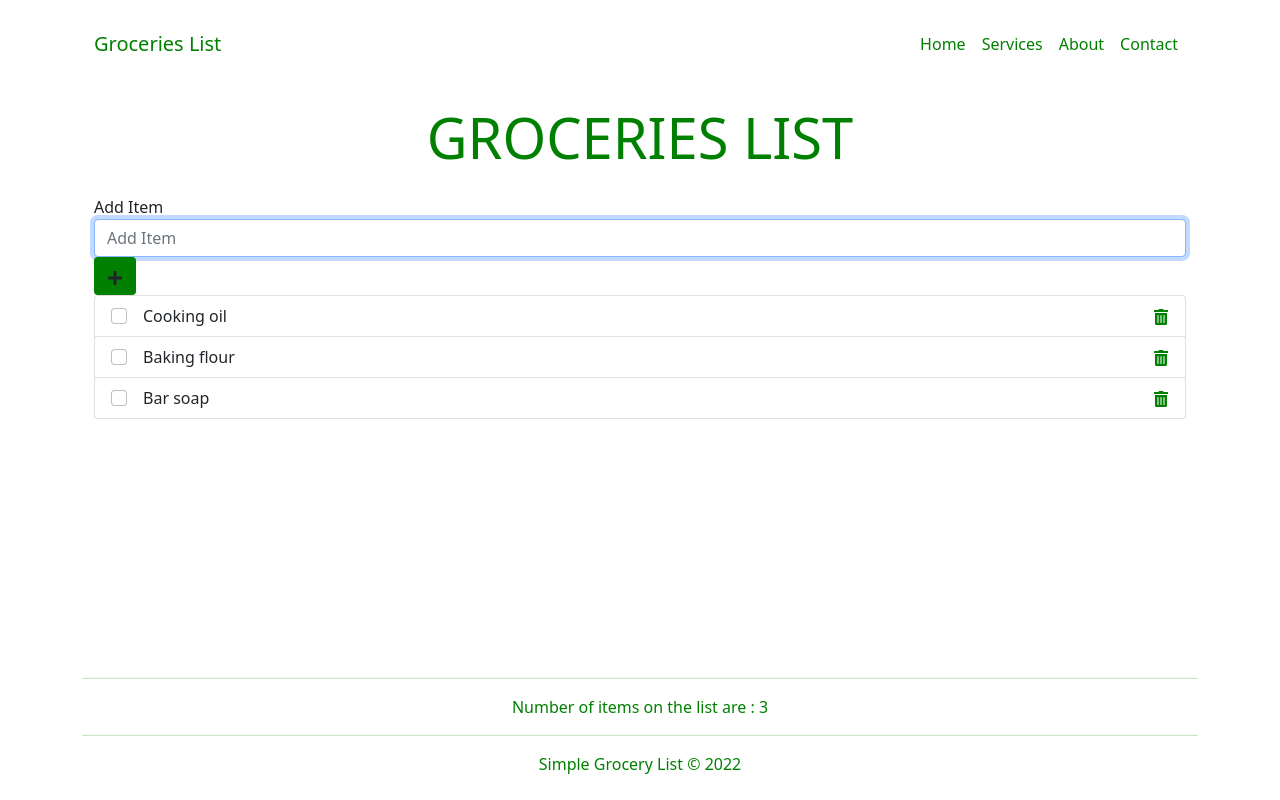
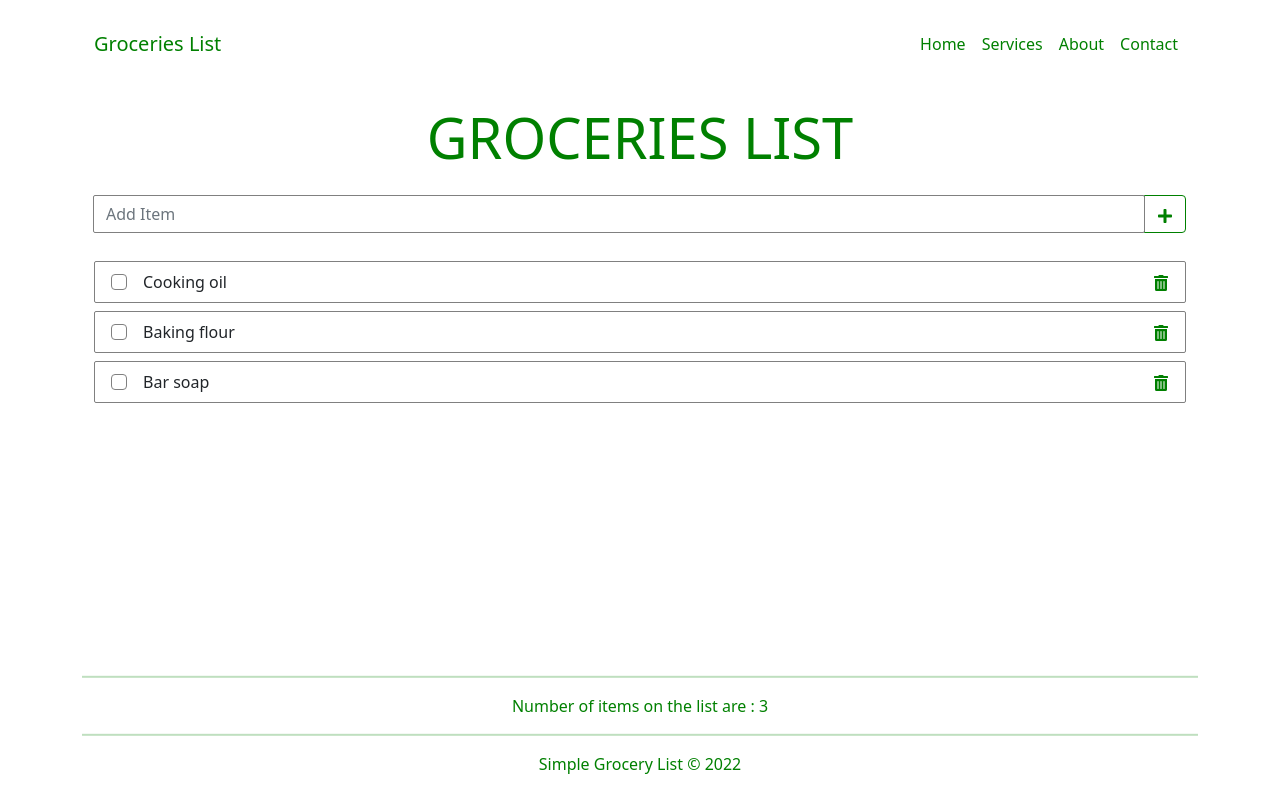
Before and after one commit to JoelOgira/Grocery-List, a React (Create React App) app: page / in a window 1280 px wide. Built offline with nearby package versions, Linux system fonts and the light colour scheme.

Commit message:
added props

```diff
--- a/src/App.js
+++ b/src/App.js
@@ -25,6 +25,8 @@ const App = () => {
     }
   ]);
 
+  const [newItem, setNewItem] = useState('');
+
   const handleCheck = id => {
     const listItems = items.map(item =>
       item.id === id ? {...item, checked: !item.checked} : item
@@ -39,11 +41,23 @@ const App = () => {
     localStorage.setItem('shoppingList', JSON.stringify(listItems));
   }
 
+  const handleSubmit = e => {
+    e.preventDefault();
+    console.log('Submitted');
+    if (!newItem) return;
+    // AddItem
+    setNewItem('');
+  }
+
   return (
     <div className="App container">
       <Header />
       <Title />
-      <AddItem />
+      <AddItem
+        newItem={newItem}
+        setNewItem={setNewItem}
+        handleSubmit={handleSubmit}
+      />
       <Content
         items={items}
         handleCheck={handleCheck}
--- a/src/Components/AddItem.js
+++ b/src/Components/AddItem.js
@@ -1,11 +1,19 @@
 import { FaPlus } from "react-icons/fa";
 
-const AddItem = () => {
+const AddItem = ({newItem, setNewItem, handleSubmit}) => {
   return (
     <div className="container">
-        <form className="addForm">
+        <form className="addForm input-group mb-4" onSubmit={handleSubmit}>
             <label htmlFor="addItem" className="form-lable">Add Item</label>
-            <input type="text" className="form-control"  autoFocus id="addItem" placeholder="Add Item" required/>
+            <input
+                type="text"
+                className="form-control"  autoFocus
+                id="addItem"
+                placeholder="Add Item"
+                required
+                value={newItem}
+                onChange={(e) => setNewItem(e.target.value.trim())}
+            />
             <button className="btn bg-green" type="submit" aria-label="Add Item">
                 <FaPlus />
             </button>
--- a/src/Components/Footer.js
+++ b/src/Components/Footer.js
@@ -2,11 +2,11 @@ const Footer = ({length}) => {
   const today = new Date();
   return (
     <footer className="sticky-footer">
-      <hr style={{color: 'green', width: '100%'}} />
+      <hr style={{color: 'green', width: '100%', height: '2px'}} />
       <div className="text-center" style={{color: 'green'}}>
         {length !== 1 ? (length? (<p>Number of items on the list are : {length}</p>):(<p className="text-danger">There are no items on the list</p>)) : (<p className="text-warning">Only 1 item on the list</p>)}
       </div>
-      <hr style={{color: 'green', width: '100%'}} />
+      <hr style={{color: 'green', width: '100%', height: '2px'}} />
       <p className="text-center pb-4" style={{color: 'green'}}>
         Simple Grocery List &copy; {today.getFullYear()}
       </p>
--- a/src/Components/LineItem.js
+++ b/src/Components/LineItem.js
@@ -2,9 +2,9 @@ import { FaTrashAlt } from 'react-icons/fa';
 
 const LineItem = ({item,handleCheck, handleDelete}) => {
   return (
-    <li className="list-group-item item">
-        <input className="form-check-input" onChange={() => handleCheck(item.id)} type="checkbox" checked={item.checked} />
-        <label className="px-3" onDoubleClick={() => handleCheck(item.id)}>{item.item}</label>
+    <li className="list-group-item item my-1" style={{border: '1px solid gray', borderRadius: '2px'}}>
+        <input className="form-check-input" style={{border: '1px solid gray', boxShadow: 'none'}} onChange={() => handleCheck(item.id)} type="checkbox" checked={item.checked} />
+        <label className="px-3"  onDoubleClick={() => handleCheck(item.id)}>{item.item}</label>
         <FaTrashAlt onClick={() => handleDelete(item.id)} style={{ color: 'green', float: 'right', cursor: 'pointer', marginTop: '5px' }} role="button" tabIndex="0" aria-label={`Delete ${item.item}`} />
     </li>
   )
--- a/src/index.css
+++ b/src/index.css
@@ -31,6 +31,38 @@ a {
   outline: none;
 }
 
+/* Add Form styling */
+.addForm label {
+  position: absolute;
+  left: -9999999px;
+}
+
+.form-control {
+  border-radius: 2px !important;
+  border: 1px solid gray !important;
+}
+
+.form-control input:focus {
+  outline: none !important;
+}
+
+.addForm input:focus {
+  outline: none;
+  box-shadow: none;
+}
+
+.addForm button {
+  color: green !important;
+  background-color: transparent !important;
+  border: 1px solid;
+}
+
+.addForm button:hover {
+  background-color: green !important;
+color: whitesmoke !important;
+}
+
+/* Footer Styling */
 .sticky-footer {
   position: sticky;
   top: 100%;
```
